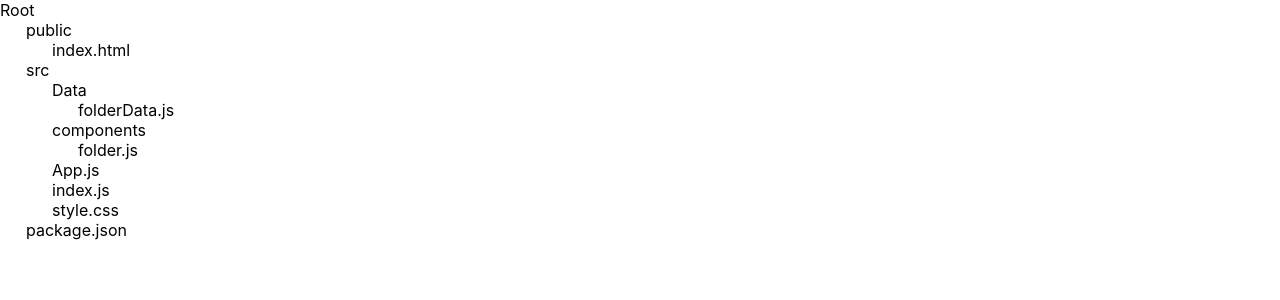
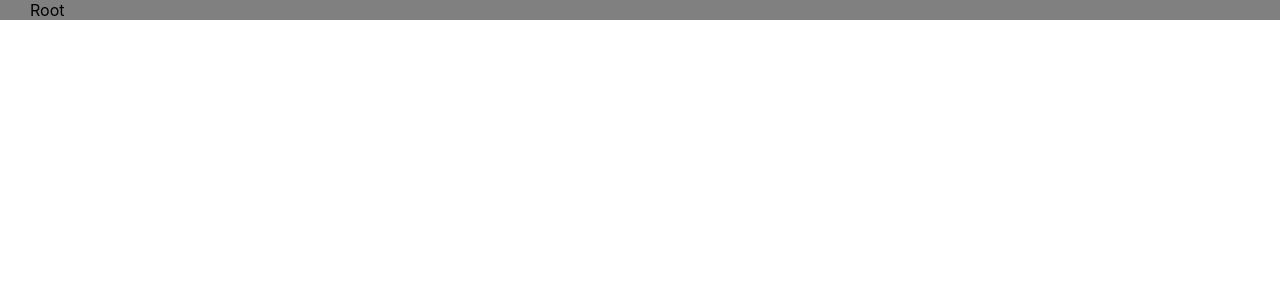
Before and after one commit to amrutaBanait/Folder_structure, a React (Create React App) app in the folder folder_structure/: page / in a window 1280 px wide. Shown: the top 300 px of the page. Built offline with nearby package versions, Linux system fonts and the light colour scheme.

Commit message:
set styles

```diff
--- a/folder_structure/src/components/Folder.js
+++ b/folder_structure/src/components/Folder.js
@@ -2,9 +2,9 @@
 import {useState} from "react";
 
 function Folder({explorer}){
-    const [expand, setExpand] = useState(true);
+    const [expand, setExpand] = useState(false);
 return(
-    <div>
+    <div style= {{backgroundColor:"grey", paddingLeft:30}}>
         <span
          onClick = {()=> setExpand(!expand)}
 
```
